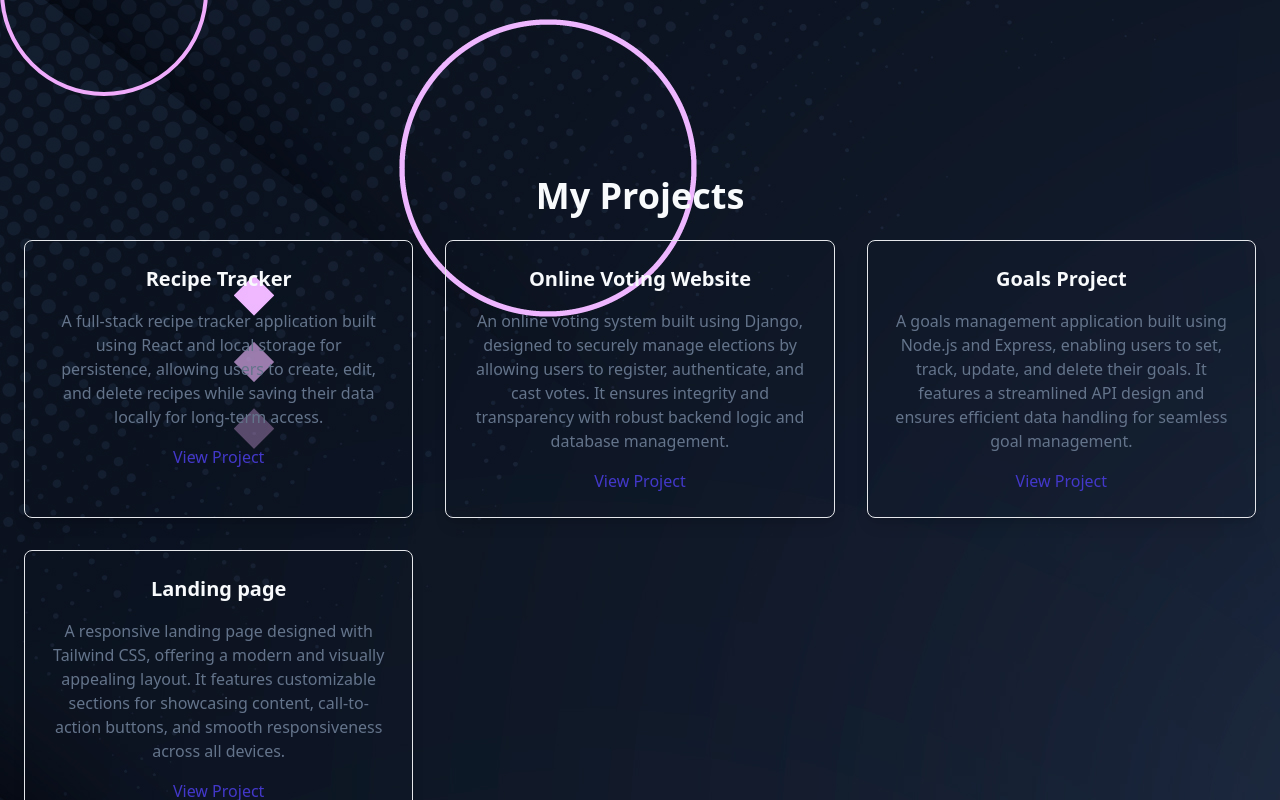
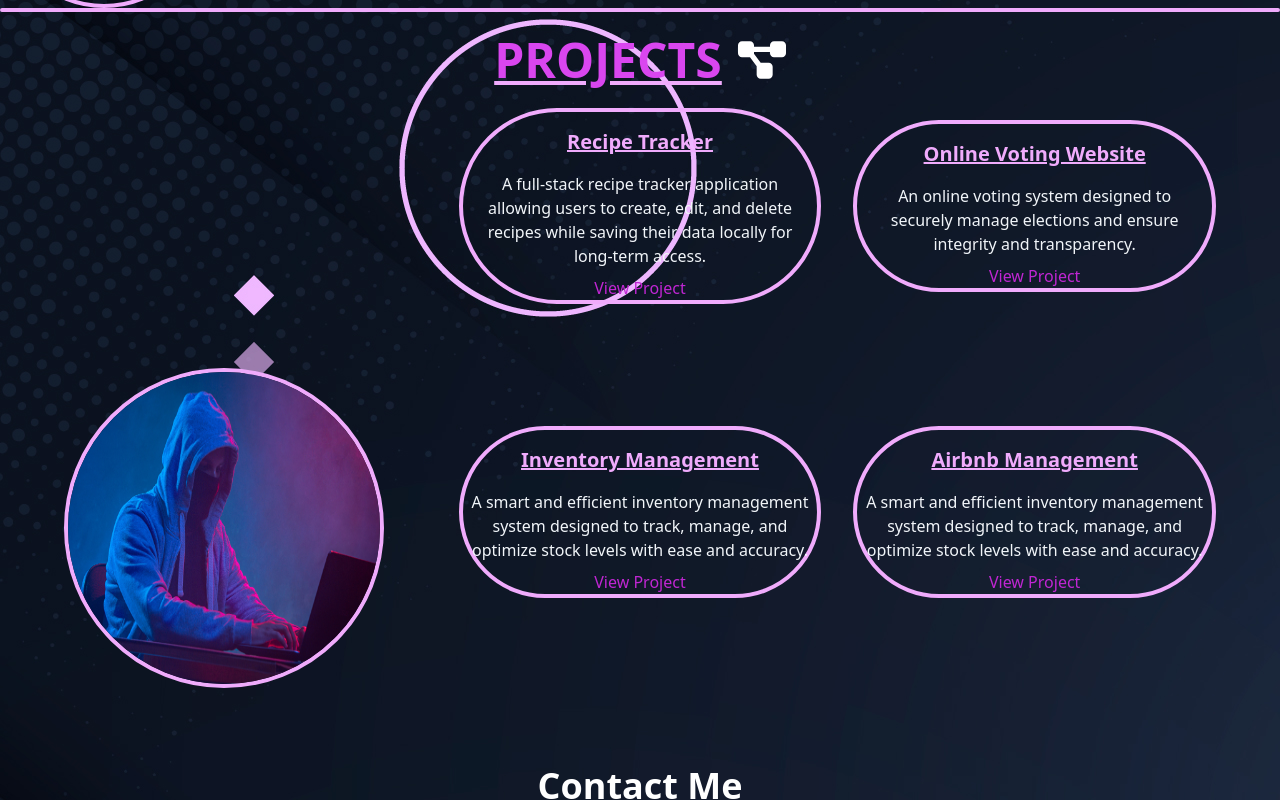
Before and after one commit to Victormuthomi/my-portfolio, a React (Vite) app: page / in a window 1280 px wide. Shown: the part 2160-2960 px from the top of the page. Built offline with nearby package versions, Linux system fonts and the light colour scheme.

Commit message:
redesign projects component

```diff
--- a/src/components/Projects.jsx
+++ b/src/components/Projects.jsx
@@ -1,88 +1,121 @@
-import React from "react";
+import { FaDiagramProject } from "react-icons/fa6";
+import me from "../assets/me3.jpg";
 
 const Projects = () => {
   return (
     <>
       {/* <!-- Projects Section --> */}
-      <section className="py-20" id="projects">
-        <h2 className="text-4xl text-slate-50 font-bold text-center mb-6 ">
-          My Projects
+      <div className="rounded-full md:border-2 border-1 mb-6  border-fuchsia-300"></div>
+      <div className="flex justify-center items-center">
+        <section
+          className="md:py-0 py-14 md:h-[650px] h-[1000px] w-[1200px]"
+          id="projects"
+        >
+          <div className="flex justify-center items-center underline decoration-fuchsia-300">
+            <h2 className=" text-5xl font-bold text-center text-fuchsia-500 mb-6">
+              PROJECTS
             </h2>
-        <div className="max-w-7xl mx-auto grid grid-cols-1 sm:grid-cols-1 lg:grid-cols-3 gap-8 px-6">
+            <FaDiagramProject className="text-5xl ml-4 mb-6 text-white " />
+          </div>
+          <div className="max-w-7xl mx-auto grid grid-cols-1 sm:grid-cols-1 lg:grid-cols-3 md:gap-8  gap-10 px-6">
             {/* <!-- Project 1 --> */}
-          <div className="bg-teal  border rounded-lg p-6 shadow-lg 5">
-            <h3 className="text-xl text-slate-50 font-semibold mb-4">
+
+            <div className="text-center bg- rounded-full border-0  border-fuchsia-300 w-78 h-82"></div>
+
+            <div className="flex justify-center items-center">
+              <div className="text-center bg- rounded-full border-4  border-fuchsia-300 w-96 h-90">
+                <h3 className="font-semibold text-fuchsia-300 text-xl pt-4 underline mb-2">
                   Recipe Tracker
                 </h3>
-            <p className="text-slate-150 mb-4">
-              A full-stack recipe tracker application built using React and
-              local storage for persistence, allowing users to create, edit, and
-              delete recipes while saving their data locally for long-term
-              access.
+
+                <p className="text-slate-100 p-2">
+                  A full-stack recipe tracker application allowing users to
+                  create, edit, and delete recipes while saving their data
+                  locally for long-term access.
                 </p>
                 <a
                   href="https://recipe-tracker-phi.vercel.app/"
-              className="text-indigo-700  hover:underline"
-            >
-              View Project
-            </a>
-          </div>
-          {/* <!-- Project 2 --> */}
-          <div className="bg-teal  border  rounded-lg p-6 shadow-lg ">
-            <h3 className="text-xl text-slate-50 font-semibold mb-4">
-              Online Voting Website
-            </h3>
-            <p className="text-slate-150 mb-4">
-              An online voting system built using Django, designed to securely
-              manage elections by allowing users to register, authenticate, and
-              cast votes. It ensures integrity and transparency with robust
-              backend logic and database management.
-            </p>
-            <a
-              href="https://github.com/Victormuthomi/voting_website"
-              className="text-indigo-700 over:underline"
-            >
-              View Project
-            </a>
-          </div>
-
-          <div className="bg-teal  border  rounded-lg p-6 shadow-lg">
-            <h3 className="text-xl text-slate-50 font-semibold mb-4">
-              Goals Project
-            </h3>
-            <p className="text-slate-150 mb-4">
-              A goals management application built using Node.js and Express,
-              enabling users to set, track, update, and delete their goals. It
-              features a streamlined API design and ensures efficient data
-              handling for seamless goal management.
-            </p>
-            <a
-              href="https://github.com/Victormuthomi/goal_project"
-              className="text-indigo-700 hover:underline"
-            >
-              View Project
-            </a>
-          </div>
-
-          <div className="bg-teal  border  rounded-lg p-6 shadow-lg ">
-            <h3 className="text-xl text-slate-50 font-semibold mb-4">
-              Landing page
-            </h3>
-            <p className="text-slate-150 mb-4">
-              A responsive landing page designed with Tailwind CSS, offering a
-              modern and visually appealing layout. It features customizable
-              sections for showcasing content, call-to-action buttons, and
-              smooth responsiveness across all devices.
-            </p>
-            <a
-              href="https://cosmic-ganache-e2d253.netlify.app/"
-              className="text-indigo-700 hover:underline"
+                  className="text-fuchsia-600  hover:underline"
                 >
                   View Project
                 </a>
               </div>
             </div>
+
+            <div className="flex justify-center items-center">
+              <div className="text-center bg- rounded-full border-4  border-fuchsia-300 w-96 h-90">
+                <h3 className="font-semibold text-fuchsia-300 text-xl pt-4 underline mb-2">
+                  Online Voting Website
+                </h3>
+
+                <p className="text-slate-100 p-2">
+                  An online voting system designed to securely manage elections
+                  and ensure integrity and transparency.
+                </p>
+                <a
+                  href="https://github.com/Victormuthomi/voting_website"
+                  className="text-fuchsia-600  hover:underline"
+                >
+                  View Project
+                </a>
+              </div>
+            </div>
+
+            <img
+              src={me}
+              alt="me"
+              className="hidden md:block w-80 h-80 mt-8 rounded-full border-4 border-fuchsia-300"
+            />
+
+            <div className="flex justify-center items-center">
+              <div className="text-center bg- rounded-full border-4  border-fuchsia-300 w-96 h-90">
+                <h3 className="font-semibold text-fuchsia-300 text-xl pt-4 underline mb-2">
+                  Inventory Management
+                </h3>
+
+                <p className="text-slate-100 p-2">
+                  A smart and efficient inventory management system designed to
+                  track, manage, and optimize stock levels with ease and
+                  accuracy.
+                </p>
+                <a
+                  href="http://194.195.215.228:8080/"
+                  className="text-fuchsia-600  hover:underline"
+                >
+                  View Project
+                </a>
+              </div>
+            </div>
+
+            <div className="flex justify-center items-center">
+              <div className="text-center bg- rounded-full border-4  border-fuchsia-300 w-96 h-90">
+                <h3 className="font-semibold text-fuchsia-300 text-xl pt-4 underline mb-2">
+                  Airbnb Management
+                </h3>
+
+                <p className="text-slate-100 p-2">
+                  A smart and efficient inventory management system designed to
+                  track, manage, and optimize stock levels with ease and
+                  accuracy.
+                </p>
+                <a
+                  href="https://github.com/Victormuthomi/private_airbnb"
+                  className="text-fuchsia-600  hover:underline"
+                >
+                  View Project
+                </a>
+              </div>
+            </div>
+          </div>
         </section>
+      </div>
+      <div className="flex justify-center items-center">
+        <img
+          src={me}
+          alt="me"
+          className="block md:hidden w-80 h-80 mt-14  rounded-full border-4 border-fuchsia-300"
+        />
+      </div>
     </>
   );
 };
--- a/src/components/Skills.jsx
+++ b/src/components/Skills.jsx
@@ -13,17 +13,17 @@ const Skills = () => {
   return (
     <>
       {/* <!-- Skills Section --> */}
-      <div className="rounded-full border-2  border-fuchsia-300"></div>
+      <div className="rounded-full border-2 mb-6  border-fuchsia-300"></div>
       <div className="flex justify-center items-center">
         <section
-          className="max-w-7xl mx-auto px-6 py-12 mb-10 w-[980px]"
+          className="max-w-7xl mx-auto px-2 py-2 mb-2 w-[980px]"
           id="skills"
         >
           <div className="flex justify-center items-center underline decoration-fuchsia-300">
             <h2 className=" text-5xl font-bold text-center text-fuchsia-500 mb-6">
               SKILLS
             </h2>
-            <FaTools className="text-4xl ml-4 mb-6 text-white " />
+            <FaTools className="text-4xl ml-4 md:mb-6 mb-20 text-white " />
           </div>
           <div className="grid grid-cols-2 sm:grid-cols-3 lg:grid-cols-4 gap-8">
             <div className="text-center bg- rounded-full border-4 pt-8 border-fuchsia-300 w-52 h-52 shadow-lg p-6 hover:animate-bounce transition transform hover:scale-105">
```
Also changed, not shown: src/assets/me.png (deleted), src/assets/me3.jpg (added). Lines whose indentation alone changed are shown as unchanged.
